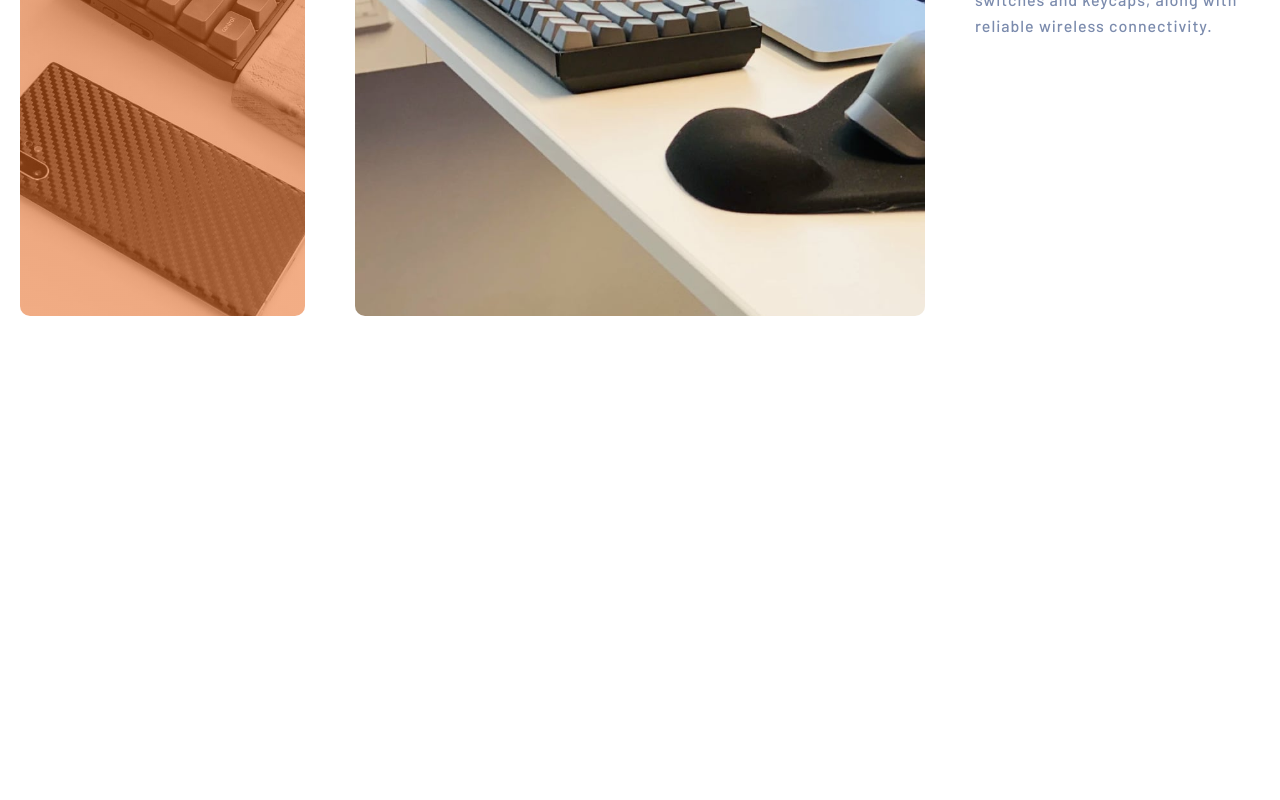
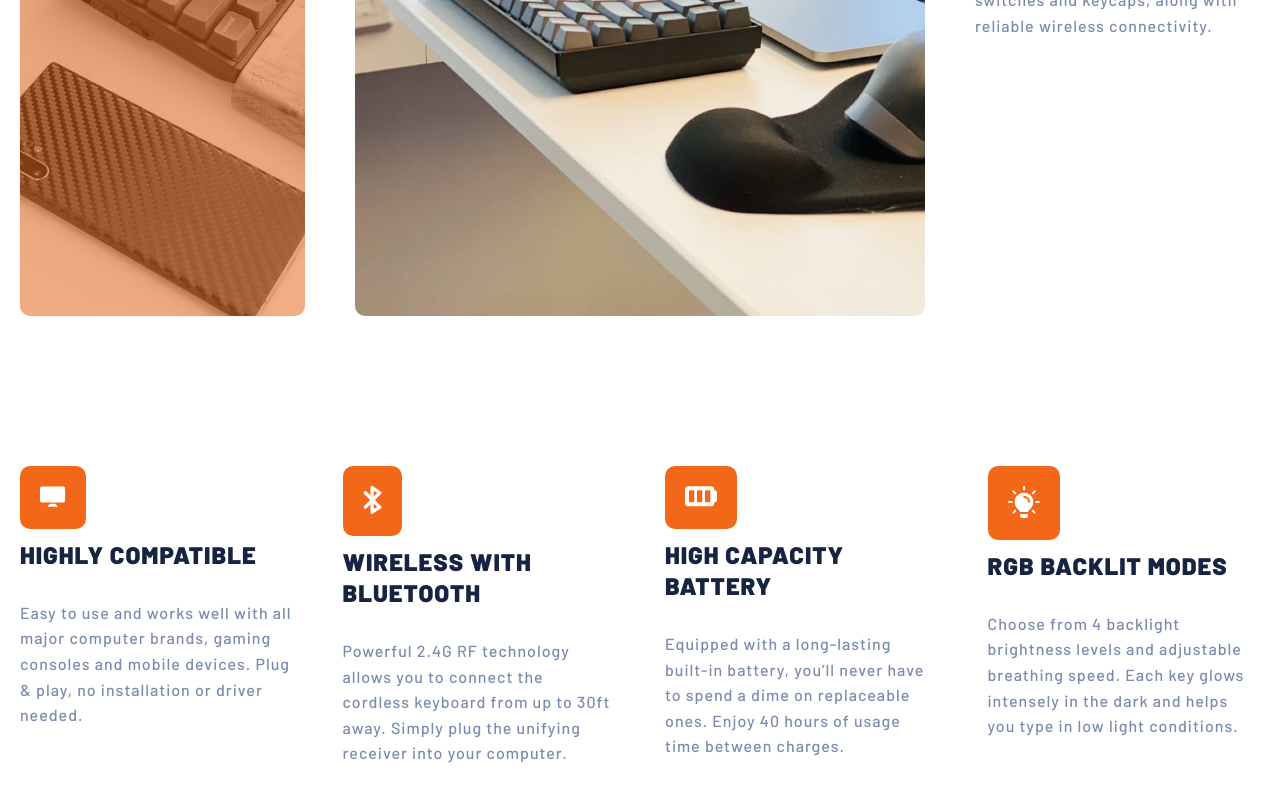
Before and after one commit to freetart/FEM-typemaster-pre-launch-landing-page, a React (Create React App) app: page / in a window 1280 px wide. Shown: the part 1124-1924 px from the top of the page. Before the commit the page ends 1490 px from the top, so only its background shows below. Built offline with nearby package versions, Linux system fonts and the light colour scheme.

Commit message:
created features section

```diff
--- a/src/App.js
+++ b/src/App.js
@@ -2,6 +2,7 @@ import Globals from "./abstracts/Globals";
 import Navbar from "./components/Navbar";
 import Hero from "./components/Hero";
 import Product from "./components/Product";
+import Features from "./components/Features";
 
 const App = () => {
   return (
@@ -11,6 +12,7 @@ const App = () => {
       <Hero />
       <main>
         <Product />
+        <Features />
       </main>
     </>
   );
--- a/src/abstracts/Mixins.js
+++ b/src/abstracts/Mixins.js
@@ -1,4 +1,4 @@
-import { css } from 'styled-components';
+import { css } from "styled-components";
 
 const flexCenter = css`
   display: flex;
@@ -45,6 +45,11 @@ const maxWidthLg = css`
   margin: 0 auto;
 `;
 
+const maxWidthXl = css`
+  max-width: 1600px;
+  margin: 0 auto;
+`;
+
 export {
   flexCenter,
   headingStyles,
@@ -55,4 +60,5 @@ export {
   maxWidthSm,
   maxWidthMd,
   maxWidthLg,
+  maxWidthXl,
 };
--- /dev/null
+++ b/src/components/Feature.js
@@ -0,0 +1,32 @@
+import styled from "styled-components";
+import { FeatureHeading } from "./styledElements/Headings";
+import { Paragraph } from "./styledElements/Paragraphs";
+
+const Container = styled.div`
+  .feature-icon-container {
+    background-color: var(--primary-200);
+    width: fit-content;
+    padding: 2rem;
+    border-radius: var(--mainRadius);
+  }
+
+  .feature-icon:nth-child(even) {
+    width: 2rem;
+  }
+`;
+
+const Feature = ({ icon, title, description }) => {
+  return (
+    <article>
+      <Container>
+        <div className="feature-icon-container">
+          <img className="feature-icon" src={icon} alt="icon" />
+        </div>
+        <FeatureHeading>{title}</FeatureHeading>
+        <Paragraph>{description}</Paragraph>
+      </Container>
+    </article>
+  );
+};
+
+export default Feature;
--- /dev/null
+++ b/src/components/Features.js
@@ -0,0 +1,31 @@
+import styled from "styled-components";
+import Feature from "./Feature";
+import cardData from "../data";
+import { maxWidthXl, sectionSpacingMd } from "../abstracts/Mixins";
+
+const Container = styled.div`
+  ${maxWidthXl}
+  ${sectionSpacingMd}
+  display: grid;
+  grid-template-columns: repeat(4, 1fr);
+  gap: 5rem;
+`;
+
+const Features = () => {
+  return (
+    <section>
+      <Container>
+        {cardData.map((card) => (
+          <Feature
+            key={card.id}
+            icon={card.icon}
+            title={card.title}
+            description={card.description}
+          />
+        ))}
+      </Container>
+    </section>
+  );
+};
+
+export default Features;
--- a/src/components/styledElements/Headings.js
+++ b/src/components/styledElements/Headings.js
@@ -14,3 +14,11 @@ export const SubHeading = styled.h2`
   color: var(--secondary-300);
   text-transform: uppercase;
 `;
+
+export const FeatureHeading = styled.h2`
+  ${headingStyles}
+  font-size: 2.4rem;
+  color: var(--secondary-300);
+  text-transform: uppercase;
+  padding: 1rem 0;
+`;
--- /dev/null
+++ b/src/data.js
@@ -0,0 +1,37 @@
+import iconOne from "./images/shared/icon-compatible.svg";
+import iconTwo from "./images/shared/icon-bluetooth.svg";
+import iconThree from "./images/shared/icon-battery.svg";
+import iconFour from "./images/shared/icon-light.svg";
+
+const cardData = [
+  {
+    id: 1,
+    icon: iconOne,
+    title: "Highly compatible",
+    description:
+      "Easy to use and works well with all major computer brands, gaming consoles and mobile devices. Plug & play, no installation or driver needed.",
+  },
+  {
+    id: 2,
+    icon: iconTwo,
+    title: "Wireless with bluetooth",
+    description:
+      "Powerful 2.4G RF technology allows you to connect the cordless keyboard from up to 30ft away. Simply plug the unifying receiver into your computer.",
+  },
+  {
+    id: 3,
+    icon: iconThree,
+    title: "High capacity battery",
+    description:
+      "Equipped with a long-lasting built-in battery, you’ll never have to spend a dime on replaceable ones. Enjoy 40 hours of usage time between charges.",
+  },
+  {
+    id: 4,
+    icon: iconFour,
+    title: "RGB backlit modes",
+    description:
+      "Choose from 4 backlight brightness levels and adjustable breathing speed. Each key glows intensely in the dark and helps you type in low light conditions.",
+  },
+];
+
+export default cardData;
```
